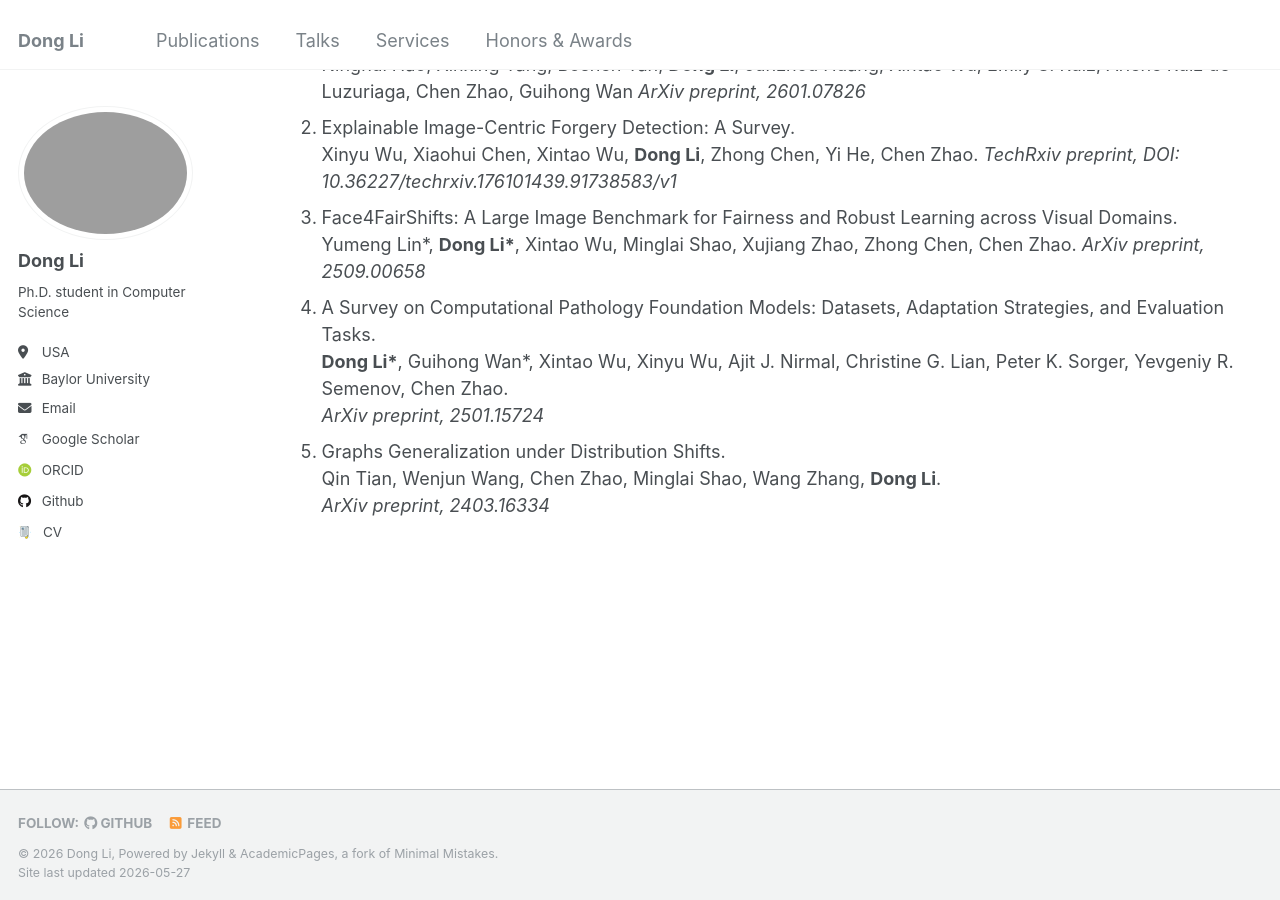
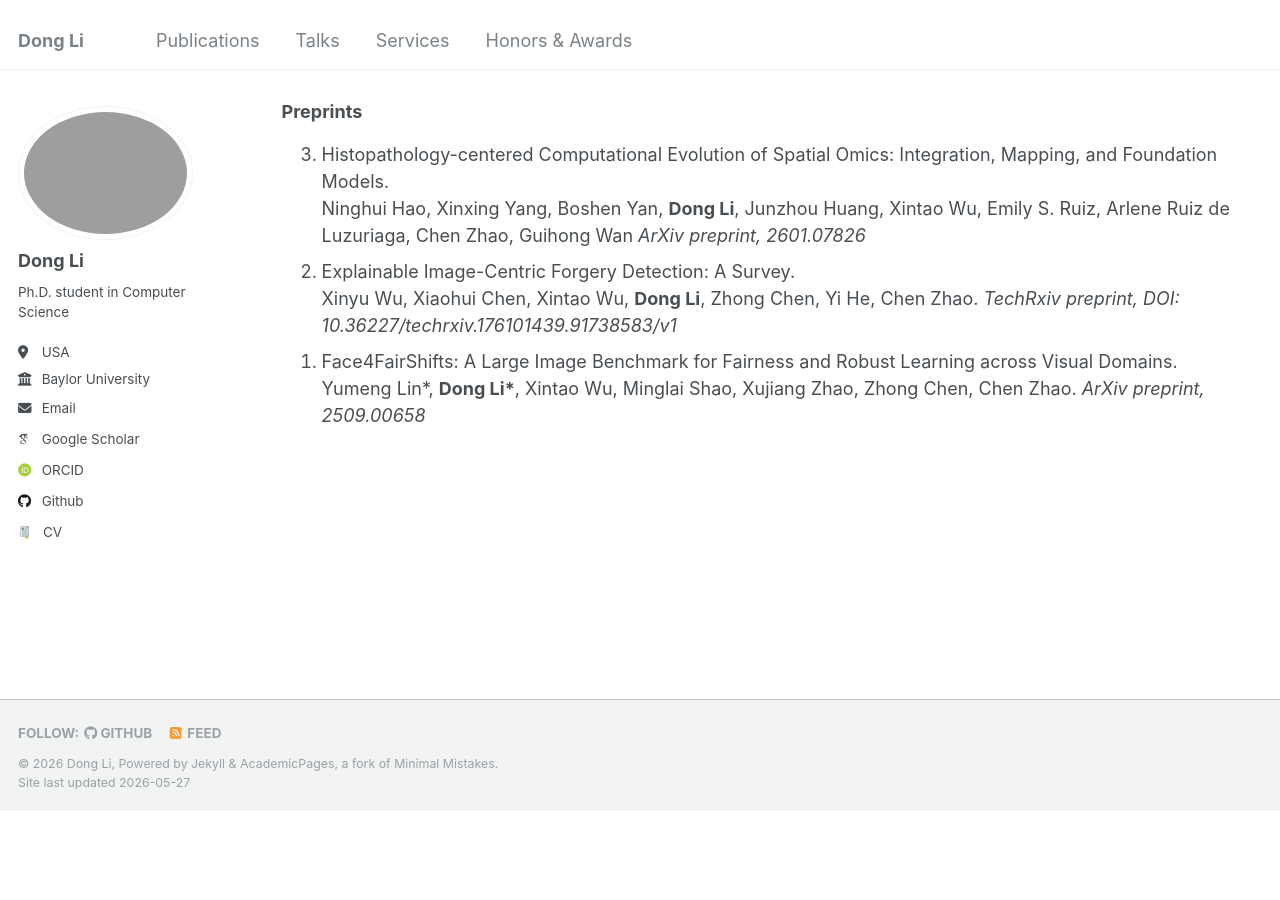
Before and after one commit to TurkeyWatanabe/dongli, a Jekyll site: the page built from _pages/publications.html, in a window 1280 px wide and 900 px high, scrolled down 3041 px. Built offline with Jekyll 4.4.1, drawn with Linux system fonts in a browser that asks for light colours; some web fonts are replaced; after the commit the page ends 3851 px from its top, so only the background shows below that; some of the changed text lies outside the part shown.

Commit message:
Update publications.html

```diff
--- a/_pages/publications.html
+++ b/_pages/publications.html
@@ -14,7 +14,7 @@ author_profile: true
 
 <h3>Conference Papers</h3>
 
-<ol>
+<ol reversed>
   <li><strong>[IJCAI'26]</strong> PURE: Purging Unrelated Representations for Content-Agnostic Forgery Detection. <br>
   Xinyu Wu, <strong>Dong Li</strong>, Minglai Shao, Xintao Wu, Zhong Chen, Chen Zhao. <br>
   <em>In Proceedings of the 35th International Joint Conference on Artificial Intelligence, 2026</em></li>
@@ -78,7 +78,11 @@ author_profile: true
 
 <h3>Journal Papers</h3>
 
-<ol>
+<ol reversed>
+  <li><strong>[KAIS]</strong> A Survey on Computational Pathology Foundation Models: Datasets, Adaptation Strategies, and Evaluation Tasks. <br>
+  <strong>Dong Li</strong>, Guihong Wan, Xintao Wu, Xinyu Wu, Yi He, Zhong Chen, Ajit J. Nirmal, Christine G. Lian, Peter K. Sorger, Yevgeniy R. Semenov, Chen Zhao. <br>
+  <em>Knowledge and Information Systems, 2026.</em></li>
+
   <li><strong>[TMLR]</strong> Multi-Modal Foundation Models for Computational Pathology: A Survey. <br>
   <strong>Dong Li*</strong>, Guihong Wan*, Xintao Wu, Xinyu Wu, Xiaohui Chen, Yi He, Zhong Chen, Peter K. Sorger, Chen Zhao. <br>
   <em>Transactions on Machine Learning Research, 2025.</em></li>
@@ -90,7 +94,7 @@ author_profile: true
 
 <h3>Workshop Papers</h3>
 
-<ol>
+<ol reversed>
   <li><strong>[NeurIPS'25-W]</strong> Multi-Modal Foundation Models for Computational Pathology: A Survey.<br>
   <strong>Dong Li</strong>, Guihong Wan, Xintao Wu, Xinyu Wu, Xiaohui Chen, Yi He, Zhong Chen, Ninghui Hao, Chen Zhao. <br>
   <em>NeurIPS Workshop on Multi-modal Foundation Models and Large Language Models for Life Sciences, 2025</em></li>
@@ -130,7 +134,7 @@ author_profile: true
 
 <h3>Preprints</h3>
 
-<ol>
+<ol reversed>
 
   <li>Histopathology-centered Computational Evolution of Spatial Omics: Integration, Mapping, and Foundation Models.<br>
   Ninghui Hao, Xinxing Yang, Boshen Yan, <strong>Dong Li</strong>, Junzhou Huang, Xintao Wu, Emily S. Ruiz, Arlene Ruiz de Luzuriaga, Chen Zhao, Guihong Wan
@@ -144,13 +148,6 @@ author_profile: true
   Yumeng Lin*, <strong>Dong Li*</strong>, Xintao Wu, Minglai Shao, Xujiang Zhao, Zhong Chen, Chen Zhao.
   <em>ArXiv preprint, 2509.00658</em></li>
 
-  <li>A Survey on Computational Pathology Foundation Models: Datasets, Adaptation Strategies, and Evaluation Tasks. <br>
-  <strong>Dong Li*</strong>, Guihong Wan*, Xintao Wu, Xinyu Wu, Ajit J. Nirmal, Christine G. Lian, Peter K. Sorger, Yevgeniy R. Semenov, Chen Zhao. <br>
-  <em>ArXiv preprint, 2501.15724</em></li>
-
-  <li>Graphs Generalization under Distribution Shifts. <br>
-  Qin Tian, Wenjun Wang, Chen Zhao, Minglai Shao, Wang Zhang, <strong>Dong Li</strong>. <br>
-  <em>ArXiv preprint, 2403.16334</em></li>
 </ol>
 
 
```
